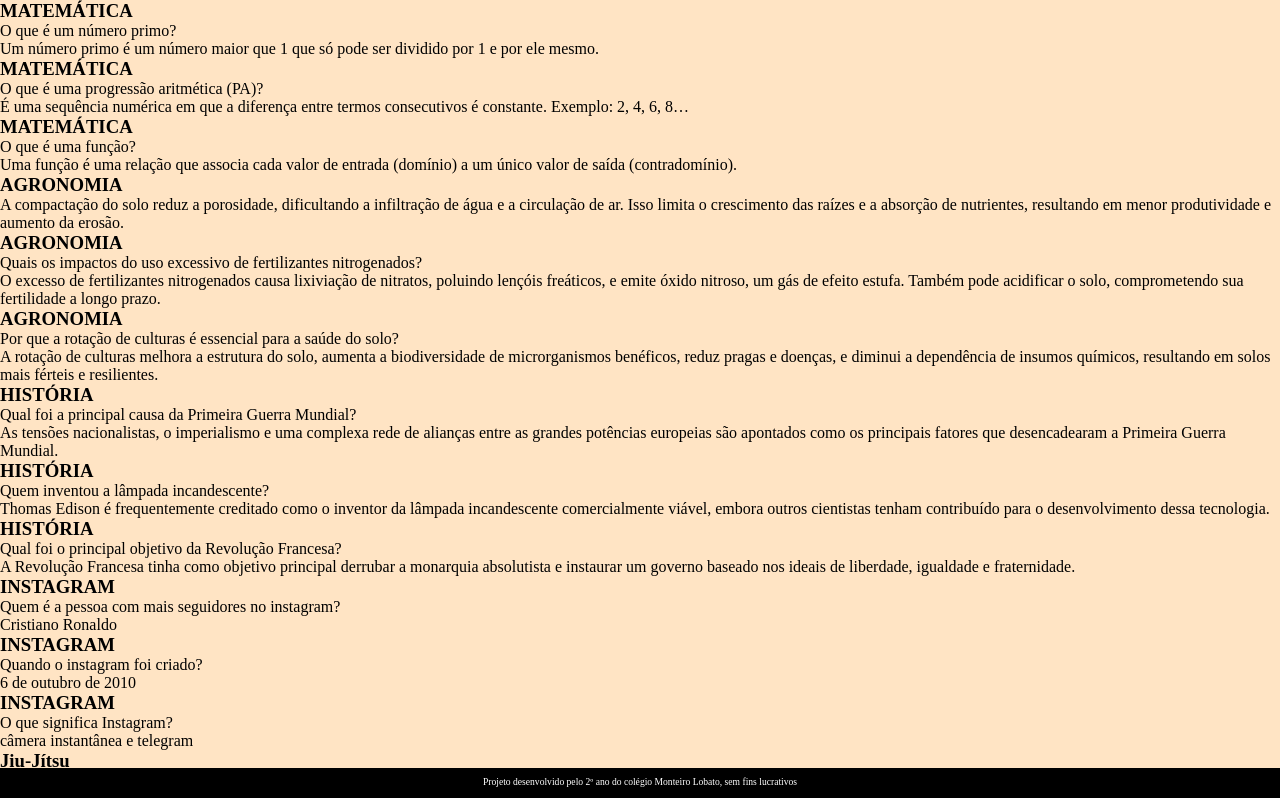
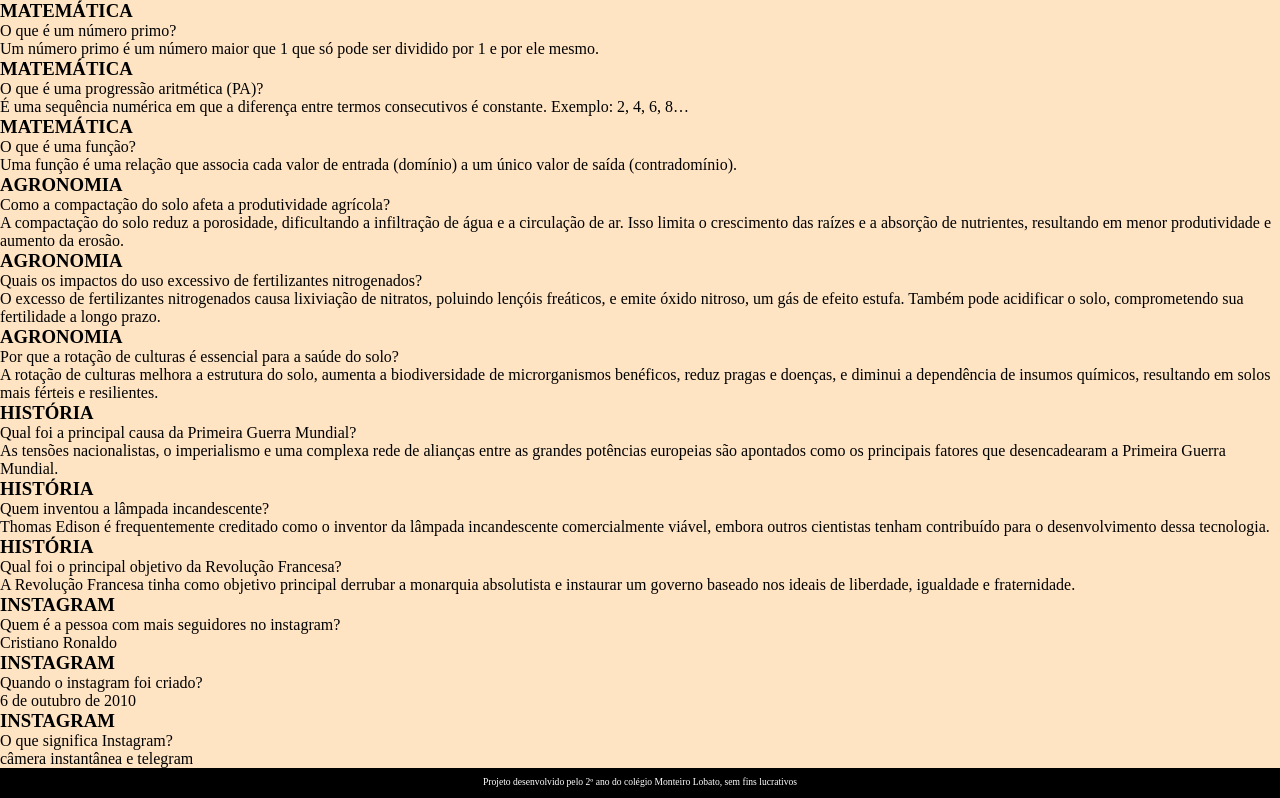
Before and after one commit to JoaoVitoSouza/cards-atividade, a plain HTML site: page index.html in a window 1280 px wide. Shown: the top 798 px of the page. Drawn offline with Linux system fonts and the light colour scheme; a web font is replaced by a local one.

Commit message:
demonios

```diff
--- a/index.html
+++ b/index.html
@@ -57,8 +57,7 @@
                 <div class="cartao__conteudo">
                     <h3>AGRONOMIA</h3>
                     <div class="cartao__conteudo__pergunta">
-                        <p>
-                            <Como a compactação do solo afeta a produtividade agrícola?/p>
+                        <p>Como a compactação do solo afeta a produtividade agrícola?</p>
                     </div>
                     <div class="cartao__conteudo__resposta">
                         <p>A compactação do solo reduz a porosidade, dificultando a infiltração de água e a circulação
```
